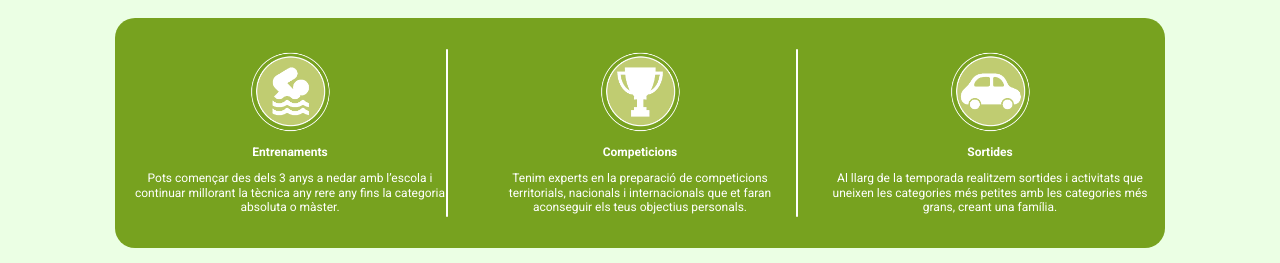
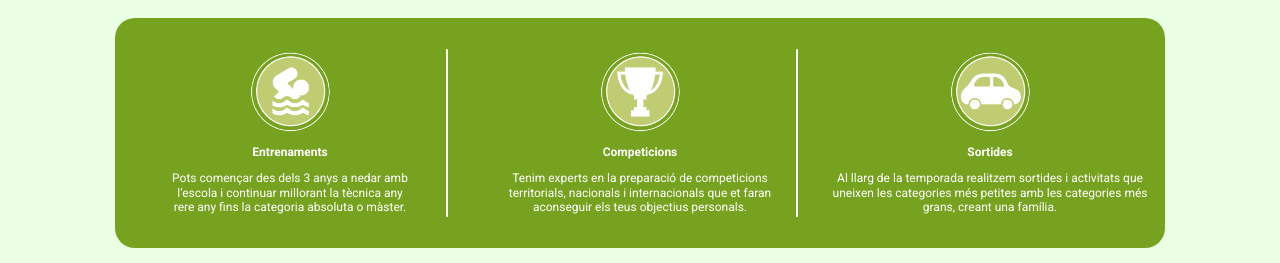
Before and after one commit to Astrorey776/CNC-WEB, a plain HTML site: page index.html in a window 1280 px wide. Shown: the part 1037-1300 px from the top of the page. Drawn offline with Linux system fonts and the light colour scheme.

Commit message:
Corrections

```diff
--- a/index.html
+++ b/index.html
@@ -273,7 +273,7 @@
         <div class="image-item">
             <img src="images/Nadador.png" alt="Nadador">
             <p><b>Entrenaments</b></p>
-            <p>Pots començar des dels 3 anys a nedar amb l’escola i continuar millorant la tècnica any rere any fins la categoria absoluta o màster.</p>
+            <p>Pots començar des dels 3 anys a nedar amb <br> l’escola i continuar millorant la tècnica any<br> rere any fins la categoria absoluta o màster.</p>
         </div>
         <div class="image-item">
             <img src="images/Trofeo.png" alt="Trofeo">
@@ -289,7 +289,7 @@
 
     <!-- Texto y descarga de app -->
     <div class="title-text">
-        <h2>DESCARREGA'T L'APP!</h2>
+        <h2>DESCARREGA'T  L' APP!</h2>
     </div>
 
     <!-- Contenedor para la imagen y los botones -->
```
